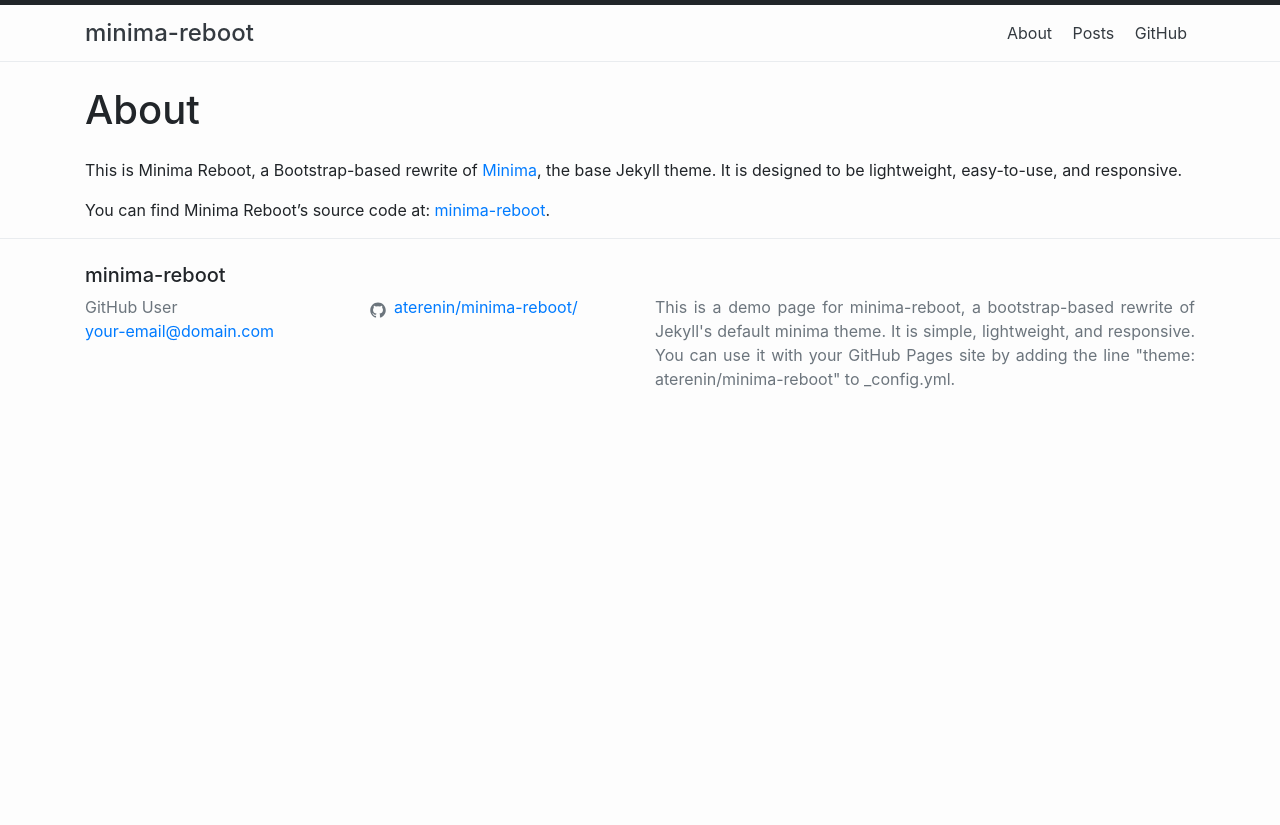
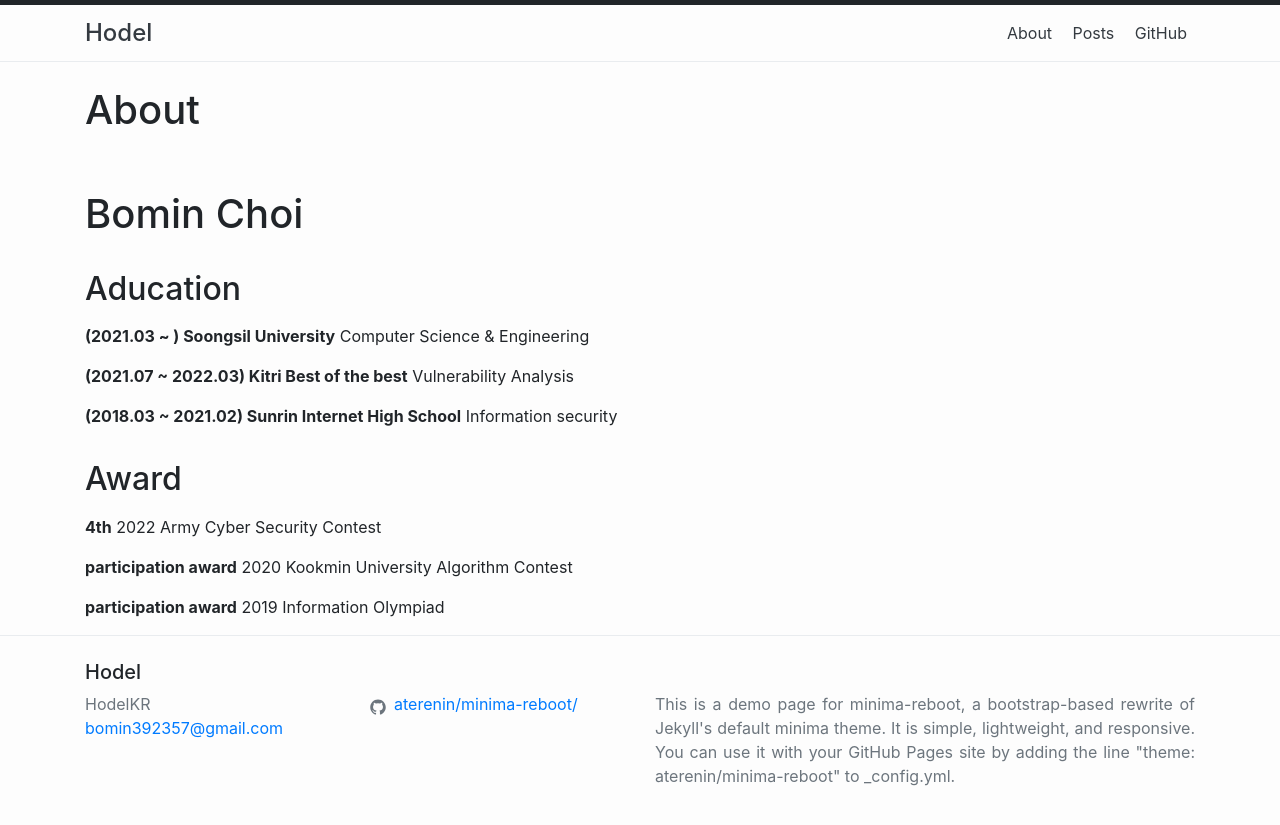
Before and after one commit to HodelKR/hodelKR.github.io, a Jekyll site: the page built from about.md, in a window 1280 px wide. Shown: the top 825 px of the page. Built offline with Jekyll 4.4.1, drawn with Linux system fonts in a browser that asks for light colours.

Commit message:
blog setting - about

```diff
--- a/_config.yml
+++ b/_config.yml
@@ -1,6 +1,6 @@
-title: minima-reboot
-author: GitHub User
-email: your-email@domain.com
+title: Hodel
+author: HodelKR
+email: bomin392357@gmail.com
 description: >
   This is a demo page for minima-reboot, a bootstrap-based rewrite of Jekyll's
   default minima theme. It is simple, lightweight, and responsive.
--- a/about.md
+++ b/about.md
@@ -4,6 +4,18 @@ title: About
 permalink: /about/
 ---
 
-This is Minima Reboot, a Bootstrap-based rewrite of [Minima](https://github.com/jekyll/minima), the base Jekyll theme. It is designed to be lightweight, easy-to-use, and responsive.
+# Bomin Choi
 
-You can find Minima Reboot's source code at: [minima-reboot](https://github.com/aterenin/minima-reboot).
+## Aducation
+**(2021.03 ~ ) Soongsil University** Computer Science & Engineering
+
+**(2021.07 ~ 2022.03) Kitri Best of the best** Vulnerability Analysis
+
+**(2018.03 ~ 2021.02) Sunrin Internet High School** Information security
+
+## Award
+**4th** 2022 Army Cyber Security Contest
+
+**participation award** 2020 Kookmin University Algorithm Contest
+
+**participation award** 2019 Information Olympiad
```
Also changed, not shown: LICENSE.txt (deleted).
